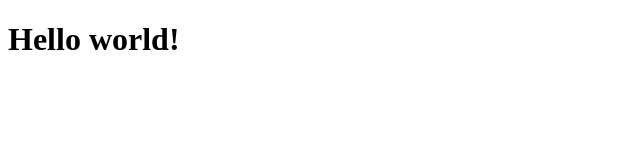
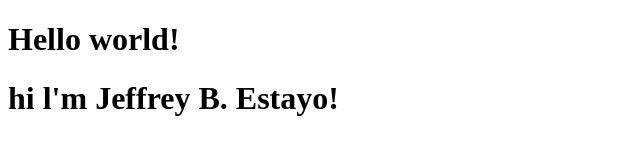
Before and after one commit to poyyjee1312/devtest, a plain HTML site: page index.html in a window 1280 px wide. Shown: the whole page, without its empty margins (0-640 px from the left). Drawn offline with Linux system fonts and the light colour scheme.

Commit message:
Add files via upload

```diff
--- a/index.html
+++ b/index.html
@@ -7,7 +7,7 @@
 </head>
 <body>
     <h1>Hello world!</h1>
-
+   <h1>hi l'm Jeffrey B. Estayo!</h1>
 
 </body>
 </html>
```
